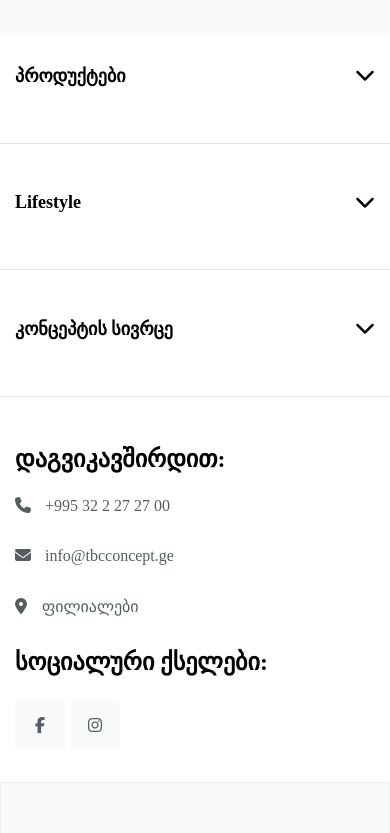
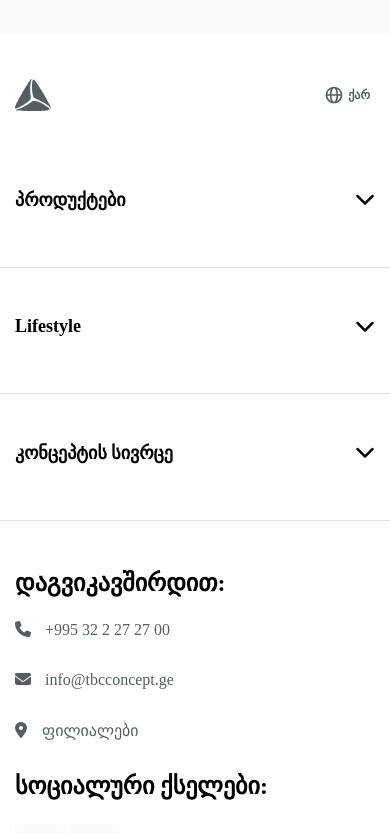
Before and after one commit to guranda26/tbc-concept-clone, a plain HTML site: page index.html in a window 390 px wide. Shown: the part 4627-5460 px from the top of the page. Drawn offline with Linux system fonts and the light colour scheme.

Commit message:
add logo and lang in the footer

```diff
--- a/index.html
+++ b/index.html
@@ -8,9 +8,10 @@
     <link
       id="favicon"
       rel="icon"
-      href="favicon.png"
+      href="favicon.svg"
       type="image/png"
       sizes="25x25"
+
     />
     <link
       rel="stylesheet"
@@ -720,7 +721,10 @@
         </div>
       </main>
       <footer class="services-contact">
+        <div class="footer-logo_lang" id="logo-lang">
+        </div>
         <div class="footer-section">
+
           <div class="services">
             <div class="dropwodn-menu">
               <a
--- a/index.js
+++ b/index.js
@@ -231,6 +231,24 @@ document.addEventListener("DOMContentLoaded", () => {
     };
   });
 
+  const logoLang = document.getElementById("logo-lang");
+  const toggleLang = document.querySelector(".toggle-lang");
+  const switchEng = document.querySelector(".switch-eng");
+
+  const logoContainer = document.querySelector(".logo-container");
+
+  const clonedLogoContainer = logoContainer.cloneNode(true);
+  const clonedToggleLang = toggleLang.cloneNode(true);
+  const clonedSwitchEng = switchEng.cloneNode(true);
+
+  clonedToggleLang.style.position = "relative";
+  console.log(clonedSwitchEng);
+
+  clonedToggleLang.classList.remove("toggle-lang");
+  clonedToggleLang.classList.add("show-lang");
+
+  logoLang.append(clonedLogoContainer, clonedToggleLang, clonedSwitchEng);
+
   window.onclick = function (event) {
     if (event.target === modalPrivacy) {
       closeModal(modalPrivacy);
--- a/styles.css
+++ b/styles.css
@@ -182,7 +182,8 @@ a {
   gap: 32px;
 }
 
-.header-list .toggle-lang {
+.header-list .toggle-lang,
+.show-lang {
   font-weight: 600;
 }
 
@@ -298,7 +299,8 @@ a {
   fill: var(--hover-element);
 }
 
-.toggle-lang {
+.toggle-lang,
+.show-lang {
   display: flex;
   gap: 4px;
   align-items: center;
@@ -309,7 +311,8 @@ a {
   border-radius: 5px;
 }
 
-.toggle-lang:hover {
+.toggle-lang:hover,
+.show-lang:hover {
   cursor: pointer;
   background-color: var(--hover-background);
 }
@@ -340,7 +343,8 @@ a {
   background-color: var(--hover-background);
 }
 
-.toggle-lang:hover .switch-eng {
+.toggle-lang:hover .switch-eng,
+.show-lang:hover .switch-eng {
   display: block;
 }
 
@@ -355,7 +359,8 @@ a {
   text-align: center;
 }
 
-.toggle-lang:hover .switch-eng {
+.toggle-lang:hover .switch-eng,
+.show-lang:hover .switch-eng {
   display: block;
 }
 
@@ -457,7 +462,8 @@ a {
   width: 16px;
 }
 
-.toggle-lang {
+.toggle-lang,
+.show-lang {
   display: flex;
   gap: 4px;
   align-items: center;
@@ -468,7 +474,8 @@ a {
   border-radius: 5px;
 }
 
-.toggle-lang:hover {
+.toggle-lang:hover,
+.show-lang:hover {
   cursor: pointer;
   background-color: var(--hover-background);
 }
@@ -1212,17 +1219,16 @@ ul.social-media-list {
   bottom: 0;
 }
 
-/* Modal content styles */
 .modal-content {
   position: absolute;
   bottom: -100%;
   width: 100%;
-  height: 80%; /* Define a fixed height to allow scrolling */
+  height: 80%;
   background-color: white;
   border-radius: 10px 10px 0 0;
   transition: bottom 0.4s ease-in-out;
   font-size: 16px;
-  overflow: hidden; /* To contain overflow within the modal */
+  overflow: hidden;
 }
 
 .modal-content h4 {
@@ -1236,10 +1242,10 @@ ul.social-media-list {
 }
 
 .modal-text {
-  max-height: calc(80% - 64px); /* Adjust to fit within modal-content height */
+  max-height: calc(80% - 64px);
   padding-right: 80px;
   margin: auto;
-  overflow-y: auto; /* Enable vertical scrolling */
+  overflow-y: auto;
   overflow-x: hidden;
   width: 770px;
   padding: 48px 0;
@@ -1267,8 +1273,6 @@ ul.social-media-list {
   color: var(--text-color);
   letter-spacing: 0.5px;
 }
-
-/* Close button styles */
 
 .close-modal_btn {
   width: 48px;
@@ -1306,6 +1310,16 @@ ul.social-media-list {
 
 .dropdown {
   display: none;
+}
+
+.footer-logo_lang {
+  display: flex;
+  justify-content: space-between;
+  padding: 45px 60px;
+}
+
+.footer-section {
+  padding-top: 0;
 }
 
 @media (max-width: 1150px) {
@@ -1505,6 +1519,11 @@ ul.social-media-list {
   .dropdown {
     display: block;
   }
+
+  .footer-logo_lang {
+    padding-left: 45px;
+    padding-right: 45px;
+  }
 }
 
 @media (max-width: 768px) {
@@ -1561,7 +1580,8 @@ ul.social-media-list {
     width: 30px;
   }
 
-  .toggle-lang {
+  .toggle-lang,
+  .show-lang {
     padding: 6px 4px;
   }
 
@@ -1691,7 +1711,8 @@ ul.social-media-list {
     width: 24px;
   }
 
-  .toggle-lang {
+  .toggle-lang,
+  .show-lang {
     font-size: 12px;
   }
 
@@ -1745,4 +1766,9 @@ ul.social-media-list {
   .contact {
     padding: 32px 15px;
   }
-}
+
+  .footer-logo_lang {
+    padding-left: 15px;
+    padding-right: 15px;
+  }
+}
```
Also changed, not shown: favicon.svg (added).
